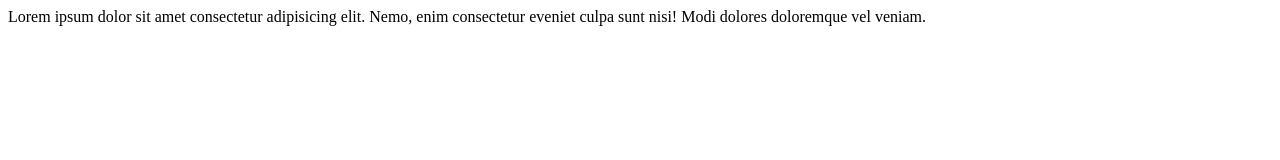
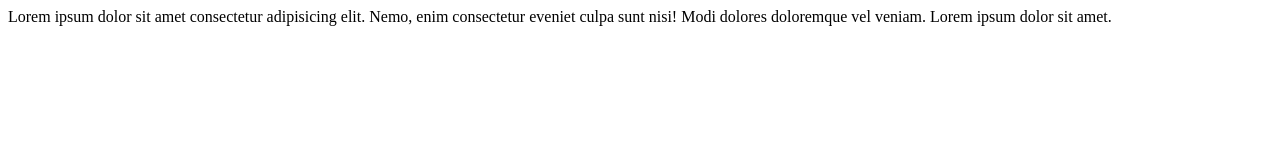
Before and after one commit to Yuviz19/learningGit, a plain HTML site: page index.html in a window 1280 px wide. Drawn offline with Linux system fonts and the light colour scheme.

Commit message:
add a paragraph to index

```diff
--- a/index.html
+++ b/index.html
@@ -10,6 +10,7 @@
 <body>
   Lorem ipsum dolor sit amet consectetur adipisicing elit. Nemo, enim consectetur eveniet culpa sunt nisi! Modi dolores
   doloremque vel veniam.
+  Lorem ipsum dolor sit amet.
 </body>
 
 </html>
```
